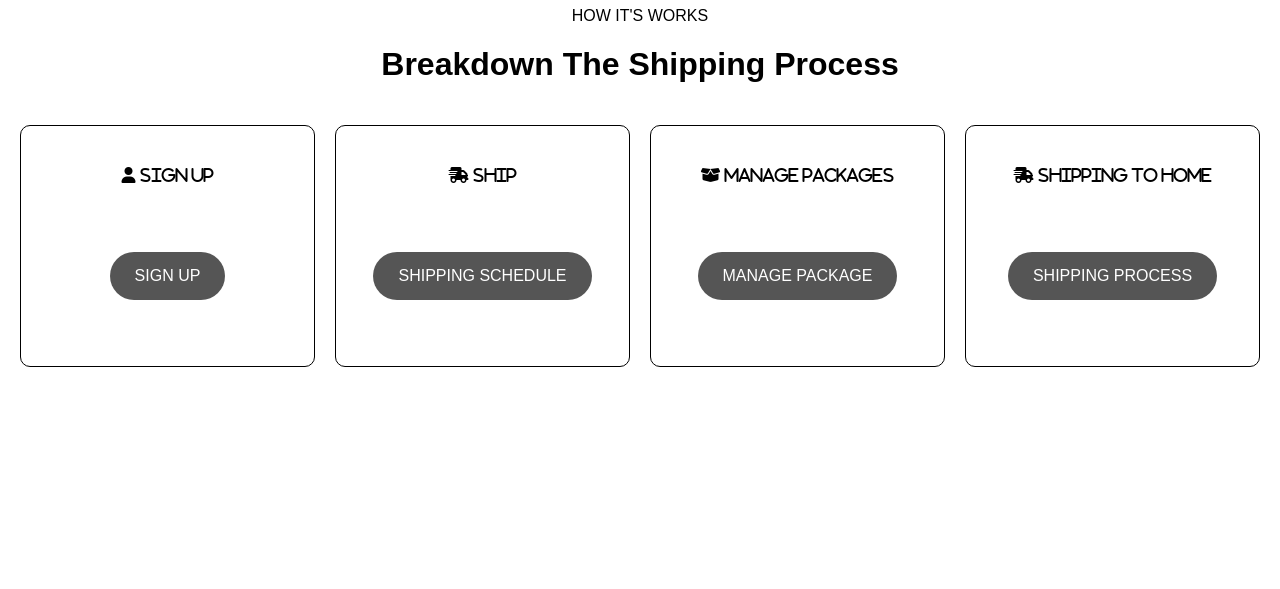
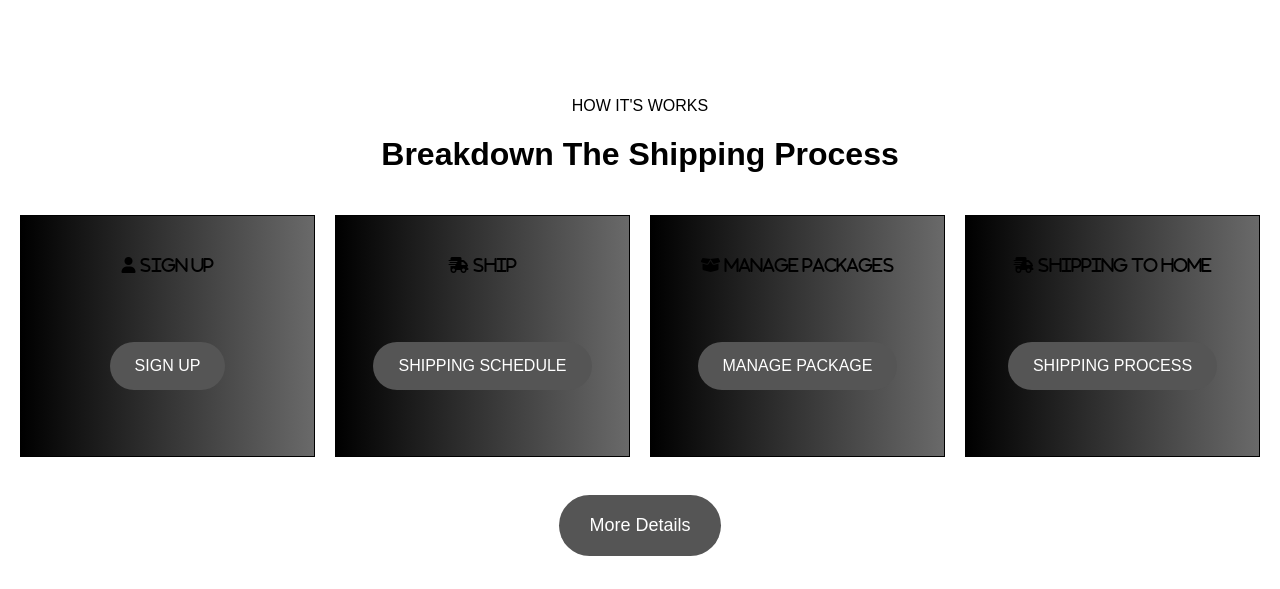
Before and after one commit to freddy2022J/shipping, a plain HTML site: page index.html in a window 1280 px wide. Shown: the part 1174-1763 px from the top of the page. Before the commit the page ends 1597 px from the top, so only its background shows below. Drawn offline with Linux system fonts and the light colour scheme.

Commit message:
shipping changed

```diff
--- a/index.html
+++ b/index.html
@@ -55,7 +55,7 @@
           <br /><br /><br />
           <button class="btn">GET STARTED</button>
         </div>
-      </div>
+      </div><br><br>
       <div class="homepage-layout">
         <div class="video-container">
           <video controls>
@@ -83,8 +83,8 @@
           </h5>
           &nbsp;&nbsp;&nbsp;&nbsp;<button class="btn">Explore More</button>
         </div>
-      </div>
-      <div class="works">
+      </div><br>
+      <div class="works"><br><br>
         <center><p>HOW IT'S WORKS</p></center>
 
         <center><h1>Breakdown The Shipping Process</h1></center>
@@ -101,8 +101,8 @@
           <div class="box"><b><i class="fa-solid fa-truck-fast"> Shipping To Home</i><br>
             <button class="btn">SHIPPING PROCESS</button>
           </b></div>
-        </div>
-
+        </div><br>
+      <center>  <button class="btn2">More Details</button></center>
     </div>
     <br /><br />
   </body>
--- a/style.css
+++ b/style.css
@@ -172,6 +172,7 @@ body {
 .box:hover {
   background-color: black;
   color: #fff;
+  background-position: right;
 }
 .box {
   width: 20rem;
@@ -182,12 +183,30 @@ body {
   line-height: 100px;
   border: black thin solid;
 
-  border-radius: 10px;
+  /* border-radius: 10px;
+  transition: background-color 3s ease; */
+  background: linear-gradient(to right, black 0%, lightgray 100%);
+  background-size: 200% 100%; /* Double the width for the animation effect */
+  background-position: left; /* Start position */
+  transition: background-position 1s ease;
 }
 .box i {
   font-size: 20 px;
 }
-
+.btn2 {
+  padding: 20px 30px;
+  font-size: 18px;
+  border: none;
+  cursor: pointer;
+  color: white;
+  background-color: #555;
+  border-radius: 50px;
+  transition: background-color 0.3s;
+}
+.btn2:hover {
+  background-color: lightgray;
+  color: black;
+}
 /* .ama {
   border: 2px solid #000;
   border-radius: 4px;
```
